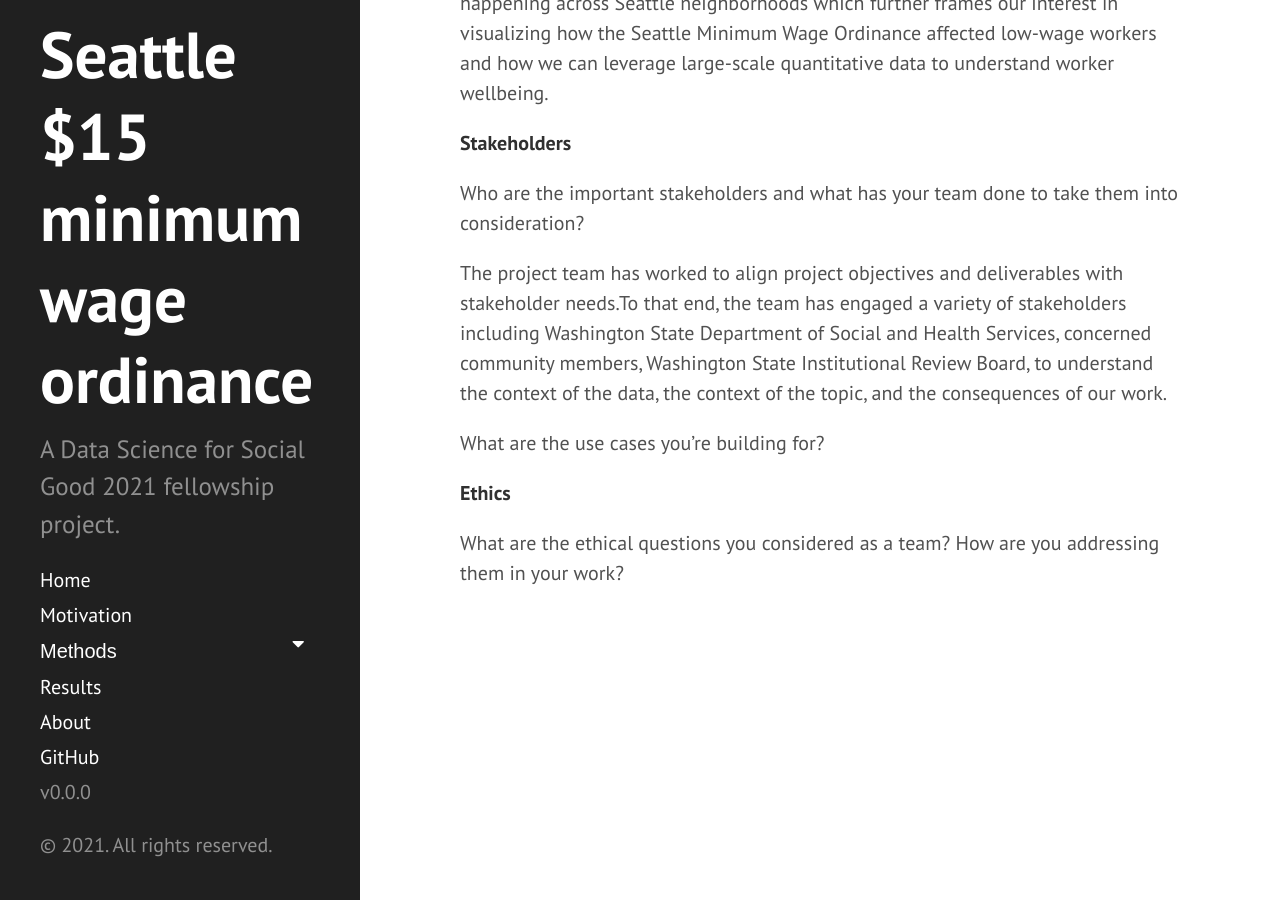
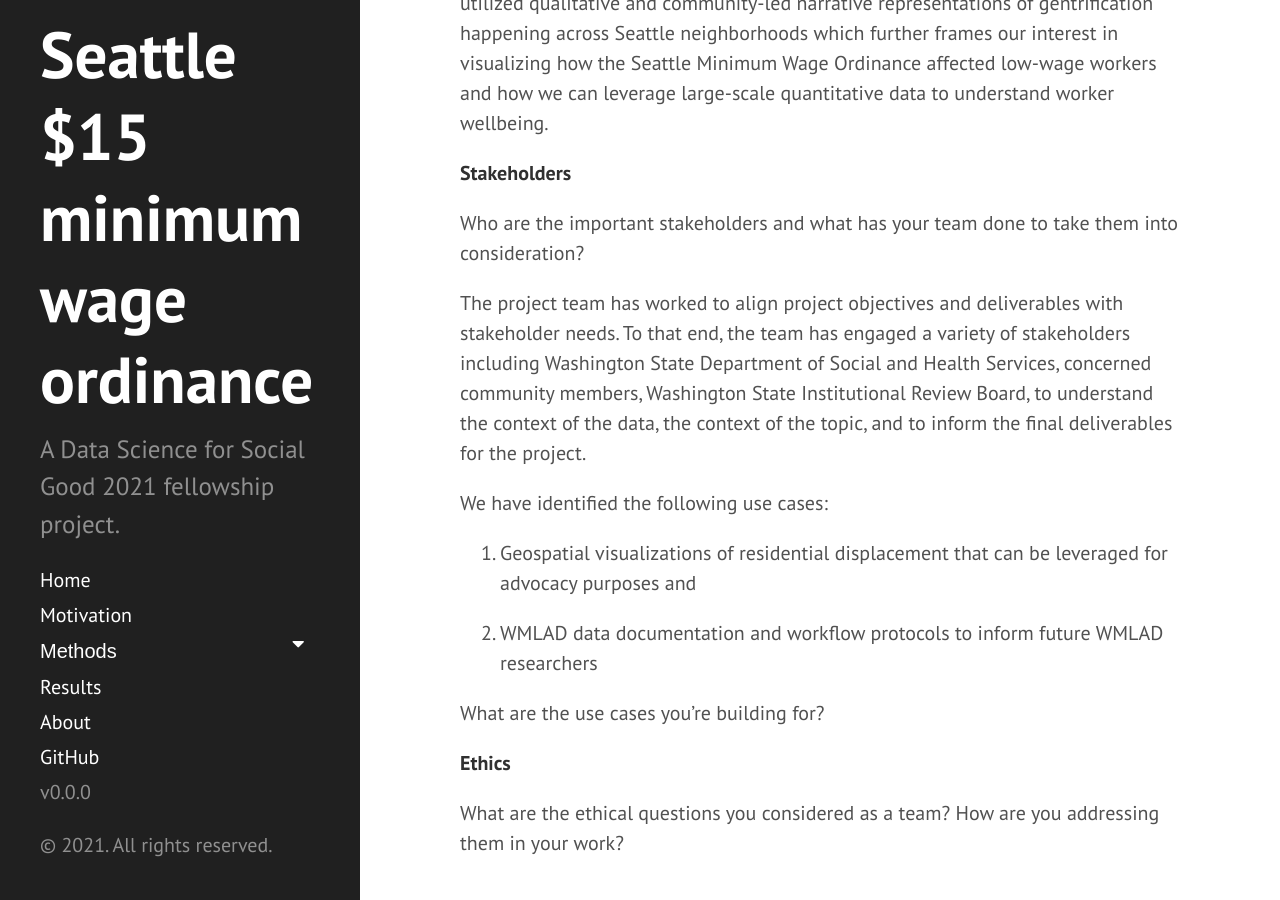
Before and after one commit to uwescience/MinWA, a Jekyll site: the page built from motivation.md, in a window 1280 px wide and 900 px high, scrolled down 2243 px. Built offline with Jekyll 4.4.1, drawn with Linux system fonts in a browser that asks for light colours; some of the changed text lies outside the part shown.

Commit message:
stakeholder changes

```diff
--- a/motivation.md
+++ b/motivation.md
@@ -7,7 +7,7 @@
 
 **Research Question**
 
-This project uses unique longitudinal data from 2010-2017 to examine the effects of Seattle’s 2015 $15 minimum wage ordinance on workers earning low wages in the Puget Sound while accounting for the impact of residential displacement. The following question guides this research:
+This project uses unique longitudinal data (Washington Merged Longitudinal Administrative Data - WMLAD) from 2010-2017 to examine the effects of Seattle’s 2015 $15 minimum wage ordinance on workers earning low wages in the Puget Sound while accounting for the impact of residential displacement. The following question guides this research:
 
 To what extent did the minimum wage ordinance affect residential displacement, the demographic distribution of workers, housing price burden, and work commute burden in the Puget Sound region from 2010-2017?
 
@@ -34,9 +34,13 @@
 
 Who are the important stakeholders and what has your team done to take them into consideration?
 
-The project team has worked to align project objectives and deliverables with stakeholder needs.To that end, the team has engaged a variety of stakeholders including Washington State Department of Social and Health Services, concerned community members, Washington State Institutional Review Board, to understand the context of the data, the context of the topic, and the consequences of our work.
+The project team has worked to align project objectives and deliverables with stakeholder needs. To that end, the team has engaged a variety of stakeholders including Washington State Department of Social and Health Services, concerned community members, Washington State Institutional Review Board, to understand the context of the data, the context of the topic, and to inform the final deliverables for the project.
 
+We have identified the following use cases:
 
+1. Geospatial visualizations of residential displacement that can be leveraged for advocacy purposes and
+
+2. WMLAD data documentation and workflow protocols to inform future WMLAD researchers
 
 What are the use cases you’re building for?
 
```
